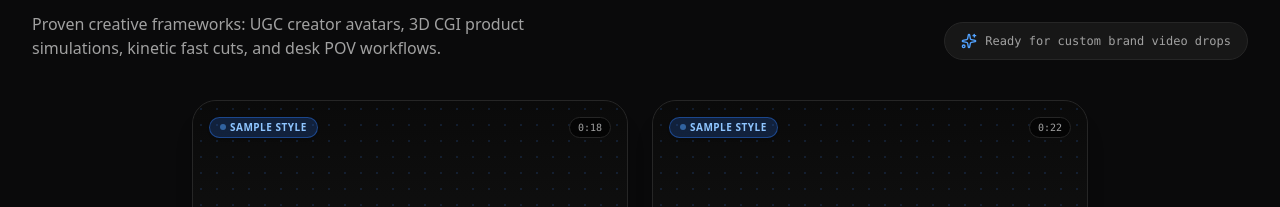
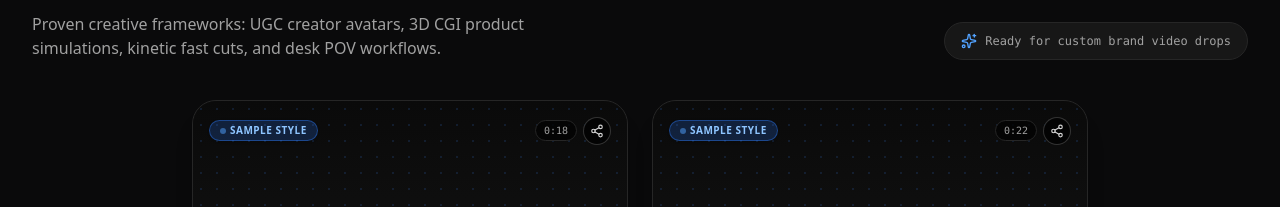
Before and after one commit to huzicuvas/Next-frame, a React (Vite) app: page / in a window 1280 px wide. Shown: the part 1134-1341 px from the top of the page. Built offline with nearby package versions, Linux system fonts and the light colour scheme.

Commit message:
feat: add support for video deep-linking and sharing
Implement URL hash-based navigation for direct video access and add a share functionality to copy direct links to individual portfolio items.

```diff
--- a/src/App.tsx
+++ b/src/App.tsx
@@ -27,15 +27,33 @@ export default function App() {
   const [isFloatingChatOpen, setIsFloatingChatOpen] = useState(false);
   const [showChatTooltip, setShowChatTooltip] = useState(true);
 
-  // Sync route on popstate (browser back/forward)
+  // Sync route on popstate (browser back/forward) and deep-linked video hash
   useEffect(() => {
+    const checkHashForVideo = () => {
+      const hash = window.location.hash.replace('#', '');
+      if (hash) {
+        const found = PORTFOLIO_VIDEOS.find((v) => v.id === hash);
+        if (found) {
+          setSelectedVideo(found);
+        }
+      }
+    };
+
     const handlePopState = () => {
       setCurrentPath(window.location.pathname);
+      checkHashForVideo();
       window.scrollTo(0, 0);
     };
 
+    // Check on initial mount
+    checkHashForVideo();
+
     window.addEventListener('popstate', handlePopState);
-    return () => window.removeEventListener('popstate', handlePopState);
+    window.addEventListener('hashchange', checkHashForVideo);
+    return () => {
+      window.removeEventListener('popstate', handlePopState);
+      window.removeEventListener('hashchange', checkHashForVideo);
+    };
   }, []);
 
   // Auto-dismiss tooltip after 7 seconds
--- a/src/components/VideoCard.tsx
+++ b/src/components/VideoCard.tsx
@@ -1,5 +1,5 @@
-import React from 'react';
-import { Play, Flame, ExternalLink } from 'lucide-react';
+import React, { useState } from 'react';
+import { Play, Flame, ExternalLink, Share2, Check } from 'lucide-react';
 import { VideoItem } from '../types';
 
 interface VideoCardProps {
@@ -8,16 +8,46 @@ interface VideoCardProps {
 }
 
 export const VideoCard: React.FC<VideoCardProps> = ({ video, onSelect }) => {
+  const [imageLoaded, setImageLoaded] = useState(!video.thumbnailUrl);
+  const [copied, setCopied] = useState(false);
+
+  const handleShareClick = (e: React.MouseEvent) => {
+    e.stopPropagation();
+
+    // Construct direct share URL with hash
+    const origin = typeof window !== 'undefined' ? window.location.origin : '';
+    const shareUrl = `${origin}/gallery#${video.id}`;
+
+    if (navigator.clipboard) {
+      navigator.clipboard.writeText(shareUrl).then(() => {
+        setCopied(true);
+        setTimeout(() => setCopied(false), 2200);
+      }).catch(() => {
+        setCopied(true);
+        setTimeout(() => setCopied(false), 2200);
+      });
+    }
+  };
+
   return (
     <div
       id={`video-card-${video.id}`}
       onClick={() => onSelect(video)}
-      className="group relative flex flex-col bg-neutral-900 rounded-3xl border border-neutral-800 hover:border-neutral-700 overflow-hidden cursor-pointer transition-all duration-300 shadow-xl"
+      className="portfolio-card group relative flex flex-col bg-neutral-900 rounded-3xl border border-neutral-800 hover:border-neutral-700 overflow-hidden cursor-pointer transition-all duration-300 shadow-xl"
     >
       {/* Card Media / Stylized Blueprint Canvas */}
       <div className="relative aspect-[9/13] w-full overflow-hidden bg-gradient-to-b from-neutral-950 via-neutral-900 to-neutral-950 flex flex-col justify-between p-4 border-b border-neutral-800/80">
         {/* Background Pattern Grid */}
         <div className="absolute inset-0 opacity-15 bg-[radial-gradient(#3b82f6_1px,transparent_1px)] [background-size:16px_16px] pointer-events-none group-hover:opacity-25 transition-opacity" />
+
+        {/* Loading Skeleton Placeholder (pulsing gray placeholder matching aspect ratio) */}
+        {!imageLoaded && (
+          <div className="absolute inset-0 z-0 bg-neutral-800/80 animate-pulse flex flex-col items-center justify-center p-6">
+            <div className="w-12 h-12 rounded-2xl bg-neutral-700/60 mb-3" />
+            <div className="w-24 h-3 rounded-full bg-neutral-700/50 mb-2" />
+            <div className="w-16 h-2 rounded-full bg-neutral-700/40" />
+          </div>
+        )}
 
         {/* Custom Thumbnail if available */}
         {video.thumbnailUrl && (
@@ -25,21 +55,59 @@ export const VideoCard: React.FC<VideoCardProps> = ({ video, onSelect }) => {
             src={video.thumbnailUrl}
             alt={video.title}
             loading="lazy"
-            className="absolute inset-0 w-full h-full object-cover group-hover:scale-105 transition-transform duration-500 brightness-90 group-hover:brightness-100"
+            onLoad={() => setImageLoaded(true)}
+            className={`absolute inset-0 w-full h-full object-cover group-hover:scale-105 transition-all duration-500 brightness-90 group-hover:brightness-100 ${
+              imageLoaded ? 'opacity-100' : 'opacity-0'
+            }`}
           />
         )}
 
-        {/* Top Badges */}
-        <div className="relative z-10 flex items-center justify-between pointer-events-none">
+        {/* Top Badges & Share Button Overlay */}
+        <div className="relative z-10 flex items-center justify-between">
           {/* Sample Style Tag */}
           <span className="px-2.5 py-0.5 rounded-full bg-blue-500/20 border border-blue-500/40 text-[10px] font-bold text-blue-300 uppercase tracking-wider shadow-sm flex items-center gap-1">
             <span className="w-1.5 h-1.5 rounded-full bg-blue-400 animate-pulse" />
             Sample Style
           </span>
 
-          <span className="px-2 py-0.5 rounded-full bg-black/60 backdrop-blur-md text-[10px] font-mono text-neutral-400 border border-neutral-800">
-            {video.duration}
-          </span>
+          <div className="flex items-center gap-1.5">
+            <span className="px-2 py-0.5 rounded-full bg-black/60 backdrop-blur-md text-[10px] font-mono text-neutral-400 border border-neutral-800">
+              {video.duration}
+            </span>
+
+            {/* Share / Copy Direct Link Button Overlay */}
+            <div className="relative">
+              <button
+                type="button"
+                id={`share-btn-${video.id}`}
+                onClick={handleShareClick}
+                title="Copy link to this video"
+                aria-label={`Share link for ${video.title}`}
+                className={`p-1.5 rounded-full backdrop-blur-md transition-all duration-200 border ${
+                  copied
+                    ? 'bg-emerald-500 text-white border-emerald-400 scale-105'
+                    : 'bg-black/70 hover:bg-blue-600 text-neutral-300 hover:text-white border-neutral-700/80 hover:border-blue-400 hover:scale-105 active:scale-95'
+                }`}
+              >
+                {copied ? (
+                  <Check className="w-3.5 h-3.5" />
+                ) : (
+                  <Share2 className="w-3.5 h-3.5" />
+                )}
+              </button>
+
+              {/* Copied Confirmation Toast Tooltip */}
+              {copied && (
+                <div
+                  id={`share-tooltip-${video.id}`}
+                  className="absolute right-0 -bottom-8 z-30 px-2.5 py-1 rounded-md bg-neutral-900 border border-emerald-500/60 text-emerald-300 text-[10px] font-bold font-mono whitespace-nowrap shadow-xl flex items-center gap-1 animate-in fade-in zoom-in-95 duration-200"
+                >
+                  <Check className="w-2.5 h-2.5 text-emerald-400" />
+                  <span>Link copied!</span>
+                </div>
+              )}
+            </div>
+          </div>
         </div>
 
         {/* Center Blueprint Emblem & Play Icon */}
```
